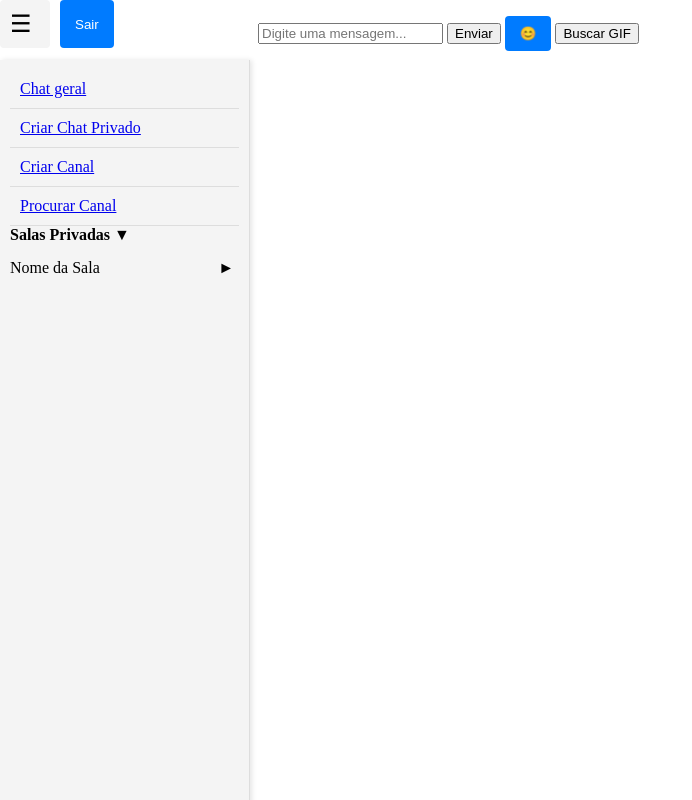
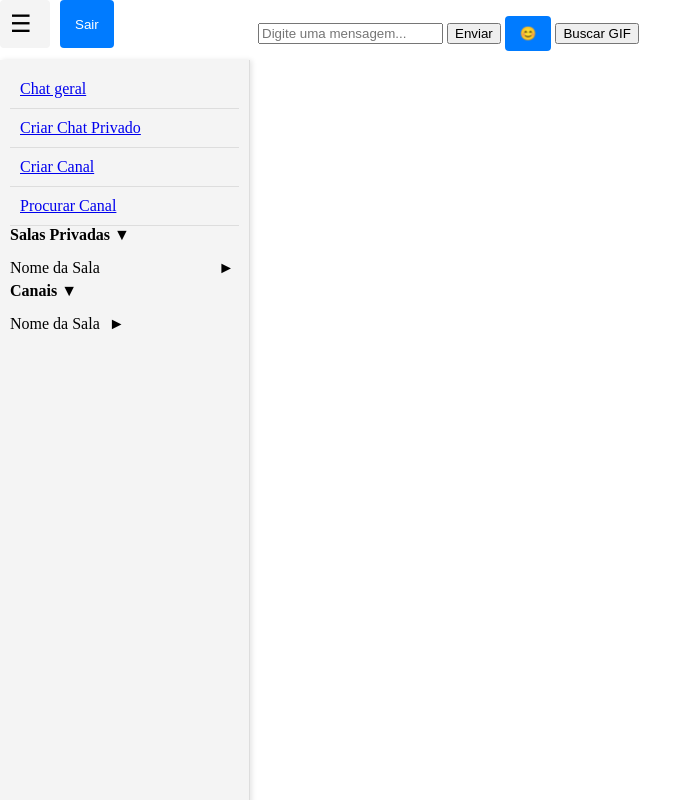
Before and after one commit to thallys97/chat-app, a website with bundled scripts: page public/chat-room.html in a window 1280 px wide. Shown: the whole page, without its empty margins (0-692 px from the left). Built offline with nearby package versions, Linux system fonts and the light colour scheme.

Commit message:
adicionei lista de canais na sidebar

```diff
--- a/public/chat-room.html
+++ b/public/chat-room.html
@@ -34,6 +34,22 @@
             </ul>
           </div>
         </div>
+
+        <div class="sidebar-title">
+          Canais
+          <span id="toggle-channels" class="collapse-toggle">▼</span>
+        </div>
+
+        <div id="channels-list-container">
+          <div class="channel-content">
+            <span class="channel-name">Nome da Sala</span>
+            <button class="collapse-button">►</button>
+            <ul class="participants-list" style="display: none;">
+              <!-- Lista de participantes será inserida aqui -->
+            </ul>
+          </div>
+        </div>
+
     </div>
 
   <div id="chat-container">
```
